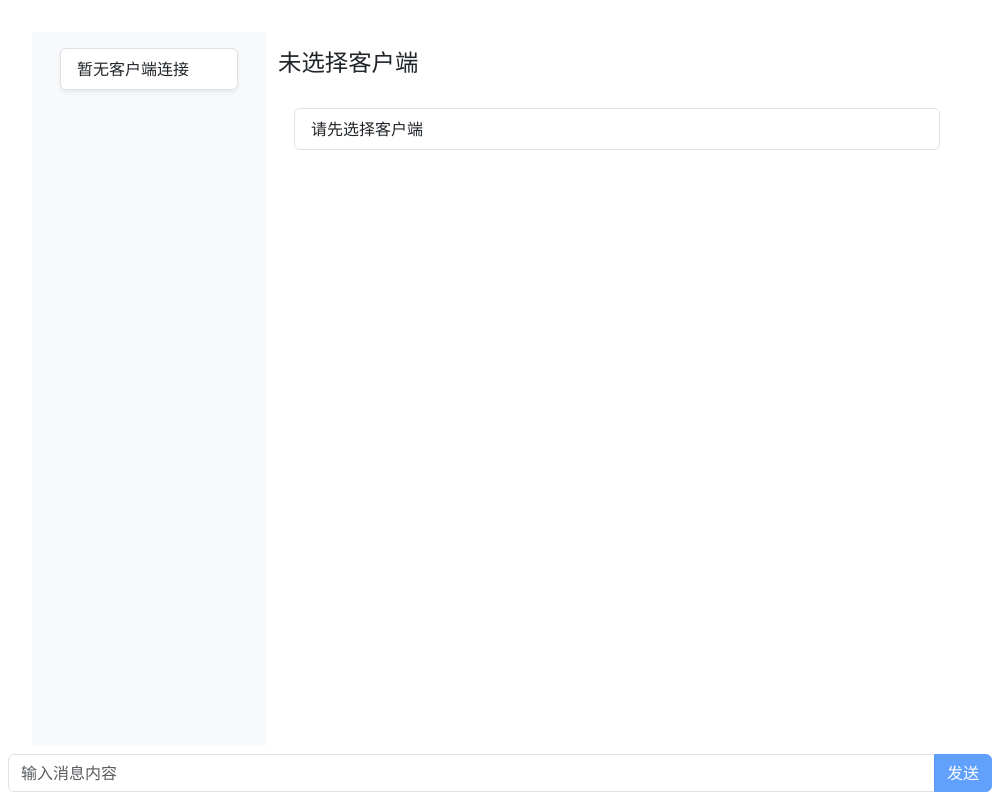
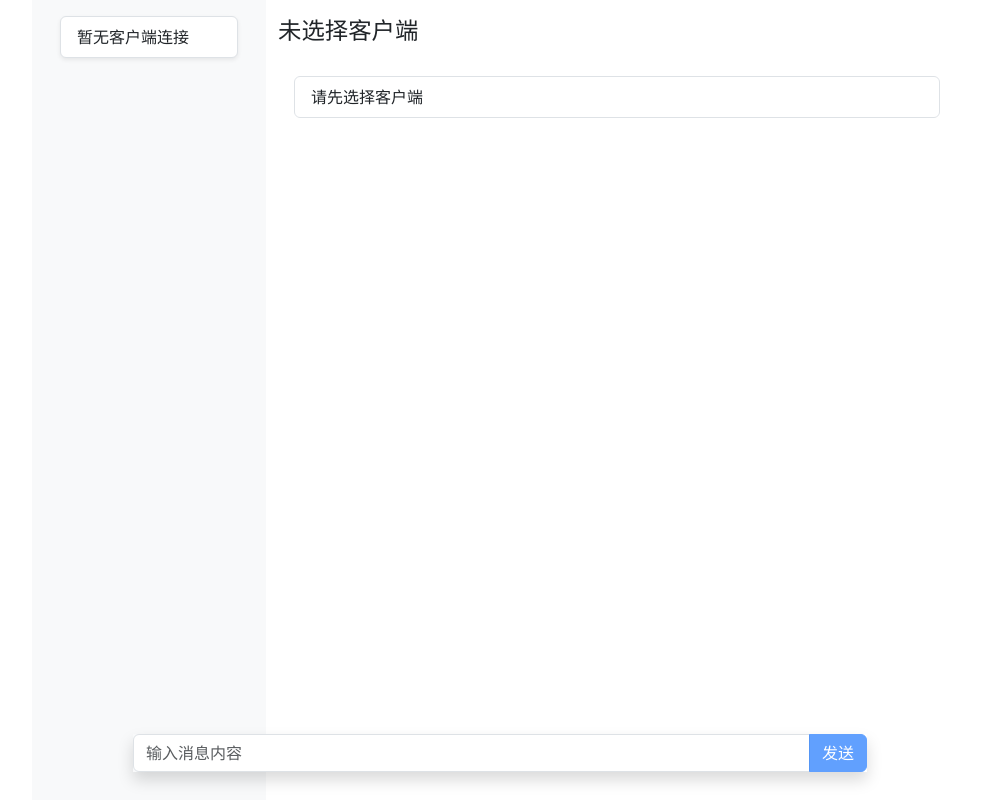
Before and after one commit to MikeWu597/UdpSocketDebug, an Electron app: page src/pages/dash.html in a window 1000 px wide. Drawn offline with Linux system fonts and the light colour scheme; no server answers.

Commit message:
milestone: 封装

```diff
--- a/main.js
+++ b/main.js
@@ -6,8 +6,8 @@ const fs = require('fs');
 
 function createWindow() {
     const win = new BrowserWindow({
-        width: 1600,
-        height: 1200,
+        width: 1000,
+        height: 600,
         webPreferences: {
             nodeIntegration: true,
             contextIsolation: false // Required to allow require() in renderer
@@ -17,7 +17,7 @@ function createWindow() {
 
     win.loadFile('src/pages/index.html');
     win.setMenuBarVisibility(false);
-    win.webContents.openDevTools();
+    // win.webContents.openDevTools();
     const cssPath = path.join(__dirname, 'src', 'pages', 'css', 'bootstrap.min.css');
     const jsPath = path.join(__dirname, 'src', 'pages', 'js', 'bootstrap.bundle.min.js');
     if (fs.existsSync(cssPath)) {
--- a/src/pages/dash.html
+++ b/src/pages/dash.html
@@ -14,7 +14,6 @@
         }
         body {
             min-height: 100vh;
-            padding-top: 2rem;
         }
         .container-fluid {
             height: 100%;
@@ -49,12 +48,14 @@
         }
         #sendArea {
             position: fixed;
-            bottom: 0px;
+            bottom: 20px;
             left: 50%;
             transform: translateX(-50%);
             z-index: 1030;
             background: white;
             padding: 0.5rem;
+            max-width: 75vw;
+            background: transparent;
         }
     </style>
 </head>
@@ -75,11 +76,13 @@
                 <ul class="list-group message-list" id="messageList">
                     <!-- 动态内容将插入到这里 -->
                 </ul>
+                <!-- 预设100px空白区域 -->
+                <div style="height: 100px;"></div>
             </div>
 
             <!-- 移动发送区域到右侧底部 -->
             <div id="sendArea">
-                <div class="input-group">
+                <div class="input-group shadow">
                     <input type="text" id="messageInput" class="form-control" placeholder="输入消息内容">
                     <button id="sendButton" class="btn btn-primary" disabled>发送</button>
                 </div>
```
Also changed, not shown: src/pages/index.html (+1 -1 lines).
